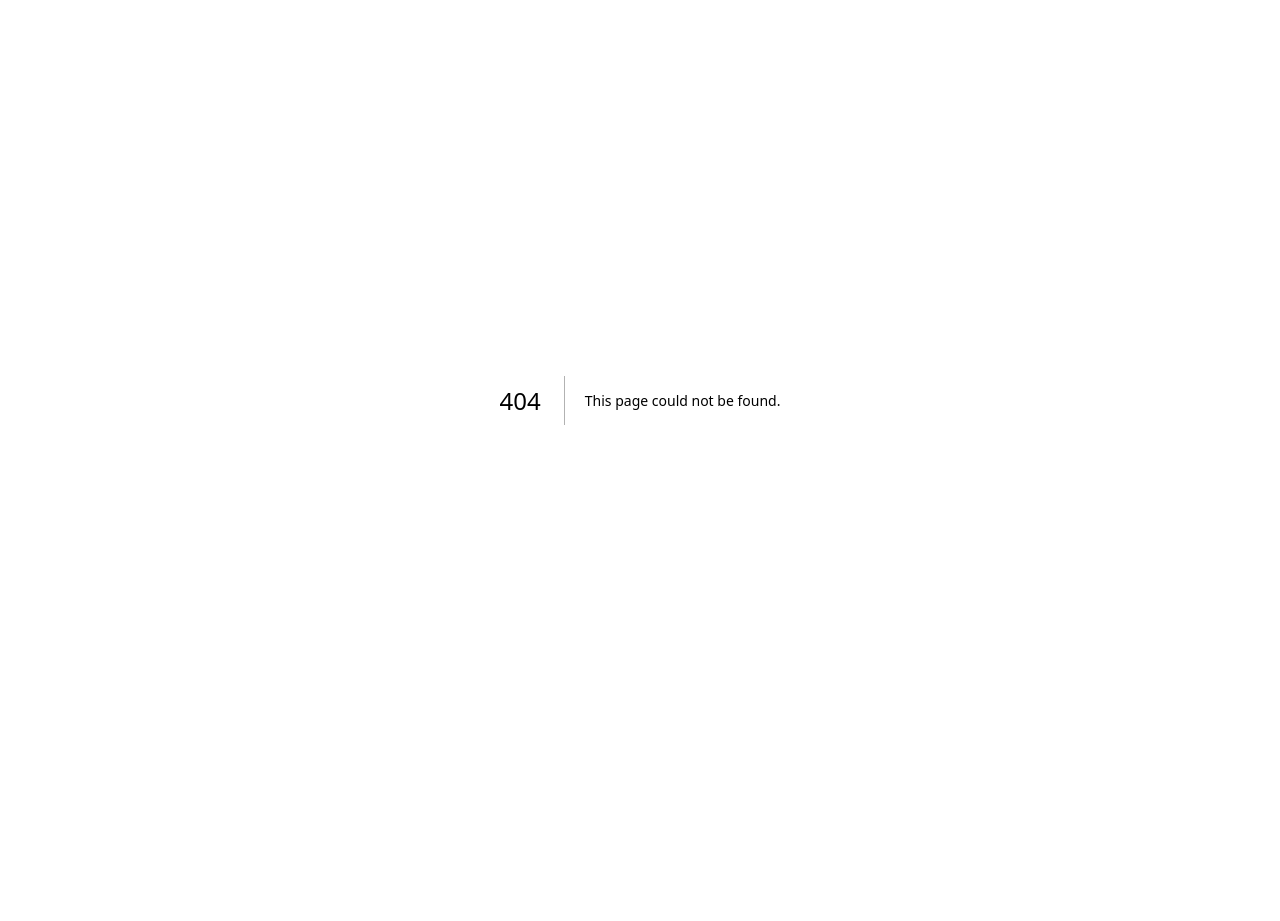
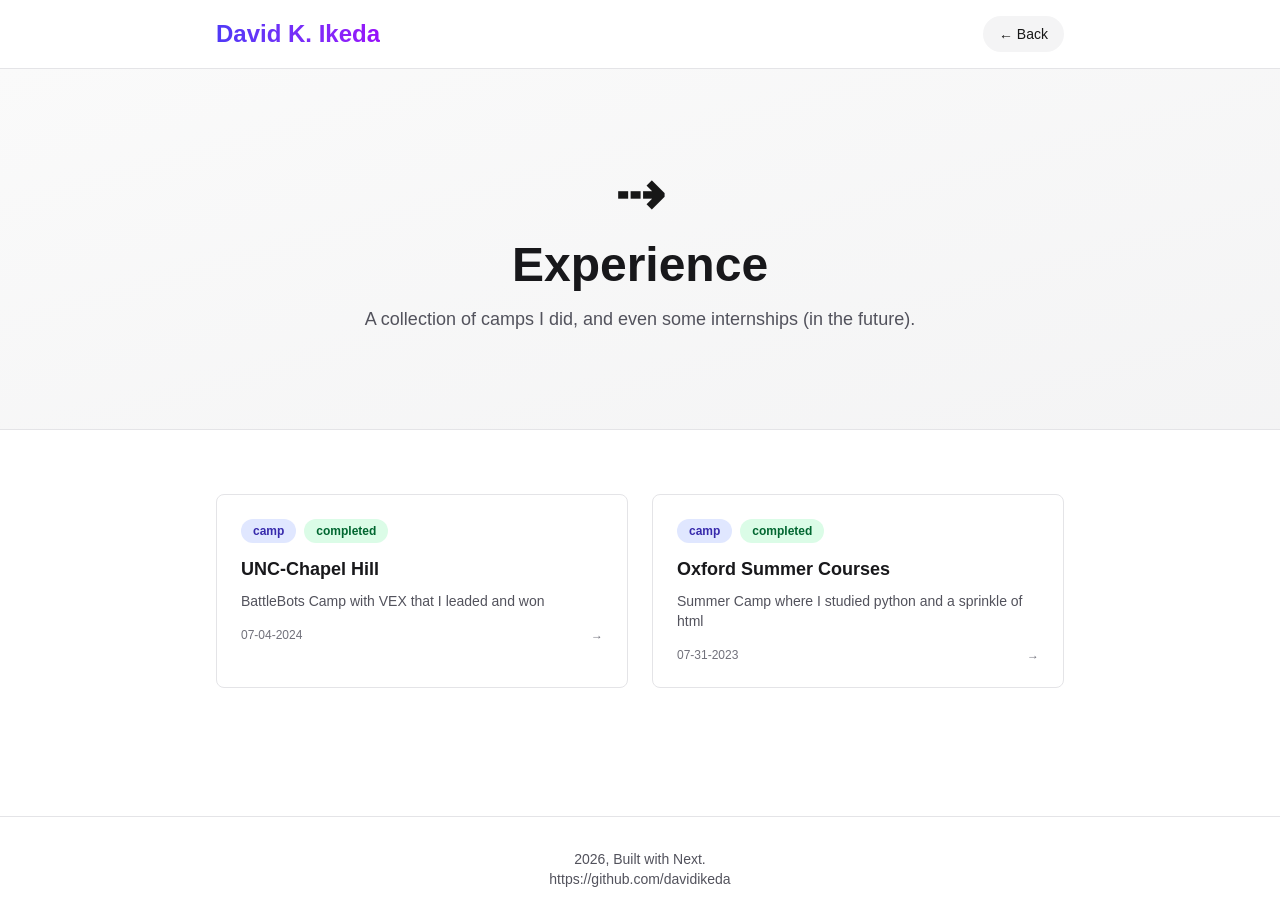
Before and after one commit to davidikeda/davidikeda.github.io, a Next.js app: page /experience in a window 1280 px wide. Before the commit this address had no page. Before the commit the page ends 800 px from the top, so only its background shows below. Built offline with nearby package versions, Linux system fonts and the light colour scheme.

Commit message:
Added new Tab, Experiences, with two experiences (UNC and Oxford Summer). Added Contact comp (contact.tsx)

```diff
--- /dev/null
+++ b/app/experience/page.tsx
@@ -0,0 +1,39 @@
+import Header from '@/components/header';
+import DirectoryHero from '@/components/directory-hero';
+import ProjectCard from '@/components/project-card';
+import Footer from '@/components/footer';
+import { experienceTabs } from '@/app/lib/projects-data';
+
+export default function ExperiencePage() {
+    return (
+        <div className="min-h-screen flex flex-col bg-white">
+            <Header showBackButton={true} backHref="/" />
+
+            <main className="grow">
+                <DirectoryHero
+                    title="Experience"
+                    description="A collection of camps I did, and even some internships (in the future)."
+                    icon="⇢"
+                />
+
+                <section className="max-w-4xl mx-auto px-6 py-16">
+                    {experienceTabs.length === 0 ? (
+                        <div className="text-center py-12">
+                            <p className="text-zinc-600 text-lg">
+                                No projects yet. Check back soon ( Just like programming, if theres nothing here im a bum lowk )
+                            </p>
+                        </div>
+                    ) : (
+                        <div className="grid gap-6 md:grid-cols-2">
+                            {experienceTabs.map((e) => (
+                                <ProjectCard key={e.link} project={e} />
+                            ))}
+                        </div>
+                    )}
+                </section>
+            </main>
+
+            <Footer />
+        </div>
+    );
+}
--- /dev/null
+++ b/app/experience/unc-chapel-hill/page.tsx
@@ -0,0 +1,21 @@
+import ProjectPage from "@/components/project-page";
+
+export default function uncChapelHill() {
+    return (
+        <ProjectPage
+            title="UNC-Chapel Hill"
+            description="BattleBots Camp with VEX that I leaded and won"
+            date="07-04-2024"
+            status="completed"
+            backLink="/experience"
+            backText="Back to Experience"
+        >
+
+            <section className="mb-12">
+                <h2 className="text-2xl font-bold text-zinc-900 mb-4">Theres nothing here yet :(</h2>
+            </section>
+
+
+        </ProjectPage>
+    )
+}
--- a/app/lib/definitions.ts
+++ b/app/lib/definitions.ts
@@ -1,5 +1,5 @@
 export type Project = {
-    type: "engineering" | "programming" | "design" | "combined" | "other";
+    type: "engineering" | "programming" | "design" | "combined" | "camp" | "school" | "other" ;
     title: string;
     description: string;
     link: string;
@@ -7,3 +7,12 @@ export type Project = {
     status: "completed" | "in-progress" | "planned";
 
 }
+
+export type Experience = {
+    type: "camp" | "school" | "other" ;
+    title: string;
+    description: string;
+    link: string;
+    date: string;
+    status: "completed" | "in-progress" | "planned";
+}
--- a/app/lib/projects-data.ts
+++ b/app/lib/projects-data.ts
@@ -1,4 +1,5 @@
 import { Project } from './definitions';
+import { Experience } from './definitions';
 
 export const projects: Project[] = [
     // engineering
@@ -34,6 +35,17 @@ export const projects: Project[] = [
     }
 ];
 
+export const experience: Experience[] = [
+    {
+        title: "UNC-Chapel Hill", type: "camp", description: "BattleBots Camp with VEX that I leaded and won", link: "/experience/unc-chapel-hill", date: "07-04-2024", status: "completed"
+    },
+    {
+        title: "Oxford Summer Courses", type: "camp", description: "Summer Camp where I studied python and a sprinkle of html", link: "/experience/oxford-summer-courses", date: "07-31-2023", status: "completed"
+    },
+
+]
+
 export const programmingProjects = projects.filter(p => p.type === "programming");
 export const engineeringProjects = projects.filter(p => p.type === "engineering");
 export const combinedProjects = projects.filter(p => p.type === "combined");
+export const experienceTabs = experience;
--- a/app/page.tsx
+++ b/app/page.tsx
@@ -2,6 +2,7 @@ import Link from 'next/link';
 import Header from '@/components/header';
 import Footer from '@/components/footer';
 import Hero from '@/components/hero';
+import Contact from '@/components/contact';
 
 export default function Home() {
   return (
@@ -17,7 +18,7 @@ export default function Home() {
               Projects
             </h2>
 
-            {/* Cards */}
+            {/* cardz */}
             <div className="grid md:grid-cols-2 gap-6">
               <Link href="/programming" className="group">
                 <div className="relative h-full p-8 rounded-xl border-2 border-zinc-200 hover:border-blue-400 bg-gradient-to-br from-blue-50 to-indigo-50 hover:shadow-xl transition-all duration-300 overflow-hidden">
@@ -71,9 +72,27 @@ export default function Home() {
                   </div>
                 </div>
               </Link>
+              <Link href="/experience" className="group">
+                <div className="relative h-full p-8 rounded-xl border-2 border-zinc-200 hover:border-purple-400 bg-gradient-to-br from-purple-50 to-pink-50 hover:shadow-xl transition-all duration-300 overflow-hidden">
+                  <div className="absolute inset-0 bg-gradient-to-r from-purple-500/0 to-pink-500/0 group-hover:from-purple-500/5 group-hover:to-pink-500/10 transition-all duration-300"></div>
+                  <div className="relative z-10">
+                    <div className="text-5xl font-bold text-purple-600 mb-4">⇢</div>
+                    <h3 className="text-2xl font-bold text-zinc-900 mb-3 group-hover:text-purple-600 transition-colors">
+                      Experience
+                    </h3>
+                    <p className="text-zinc-600 mb-6">
+                      A collection of camps I did, and even some internships (in the future).
+                    </p>
+                    <div className="inline-flex items-center gap-2 text-purple-600 font-medium group-hover:gap-3 transition-all">
+                      Explore <span className="group-hover:translate-x-1 transition-transform">→</span>
+                    </div>
+                  </div>
+                </div>
+              </Link>
             </div>
           </div>
         </section>
+        <Contact />
       </main>
 
       <Footer />
--- /dev/null
+++ b/components/contact.tsx
@@ -0,0 +1,24 @@
+export default function Contact() {
+    return (
+        <section className="py-24 px-6 bg-white">
+            <div className="max-w-4xl mx-auto text-center">
+                <h2 className="text-4xl font-bold text-zinc-900 mb-6">
+                    Contact
+                </h2>
+                <p className="text-lg text-zinc-600 leading-relaxed mb-4">
+                    If you have any questions, project ideas, or just want to get in touch,
+                    feel free to reach out.
+                </p>
+                <p className="text-lg text-zinc-600 leading-relaxed">
+                    Email me at{" "}
+                    <a
+                        href="mailto:david.ikeda@outlook.com"
+                        className="text-indigo-600 hover:underline"
+                    >
+                        ikeda.david.k@gmail.com
+                    </a>
+                </p>
+            </div>
+        </section>
+    );
+}
--- a/components/hero.tsx
+++ b/components/hero.tsx
@@ -21,10 +21,10 @@ export default function Hero() {
               David Kano Ikeda
             </h2>
             <p className="text-lg text-zinc-600 leading-relaxed mb-4">
-              Hi! This is my portfolio website for all my projects. I really enjoy building and designing projects with STEM (Mostly the T.E.M parts). I turned 15 around 2 months ago, and I am a freshman in highschool.
+              Hi! This is my portfolio website for all my projects. I really enjoy building and designing projects with STEM (Mostly the T.E.M parts).
             </p>
             <p className="text-lg text-zinc-600 leading-relaxed">
-              placeholder :P
+              placeholder image :P
             </p>
           </div>
         </div>
--- a/components/project-card.tsx
+++ b/components/project-card.tsx
@@ -1,8 +1,8 @@
 import Link from 'next/link';
-import { Project } from '@/app/lib/definitions';
+import { Project, Experience } from '@/app/lib/definitions';
 
 interface ProjectCardProps {
-  project: Project;
+  project: Project | Experience;
 }
 
 const statusColors = {
@@ -11,17 +11,36 @@ const statusColors = {
   planned: 'bg-blue-100 text-blue-800',
 };
 
+const typeColors = {
+  engineering: 'bg-zinc-100 text-zinc-800',
+  programming: 'bg-zinc-100 text-zinc-800',
+  design: 'bg-zinc-100 text-zinc-800',
+  combined: 'bg-zinc-100 text-zinc-800',
+  camp: 'bg-indigo-100 text-indigo-800',
+  school: 'bg-purple-100 text-purple-800',
+  other: 'bg-zinc-100 text-zinc-800',
+};
+
 
 export default function ProjectCard({ project }: ProjectCardProps) {
   const statusColor = statusColors[project.status];
+  const typeColor = typeColors[project.type];
+  const isExperienceType = ['camp', 'school', 'other'].includes(project.type);
 
   return (
     <Link href={project.link}>
       <div className="group h-full p-6 rounded-lg border border-zinc-200 hover:border-indigo-400 bg-white hover:shadow-lg transition-all duration-300 cursor-pointer">
         <div className="flex items-start justify-between gap-4 mb-3">
-          <span className={`px-3 py-1 rounded-full text-xs font-semibold whitespace-nowrap ${statusColor}`}>
-            {project.status}
-          </span>
+          <div className="flex gap-2">
+            {isExperienceType && (
+              <span className={`px-3 py-1 rounded-full text-xs font-semibold whitespace-nowrap ${typeColor}`}>
+                {project.type}
+              </span>
+            )}
+            <span className={`px-3 py-1 rounded-full text-xs font-semibold whitespace-nowrap ${statusColor}`}>
+              {project.status}
+            </span>
+          </div>
         </div>
 
         <h3 className="text-lg font-semibold text-zinc-900 group-hover:text-indigo-600 transition-colors mb-2">
```
